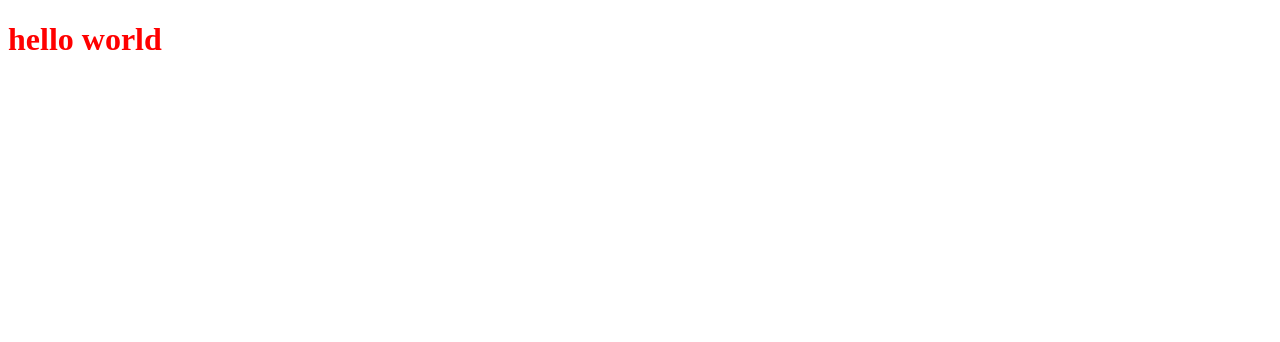
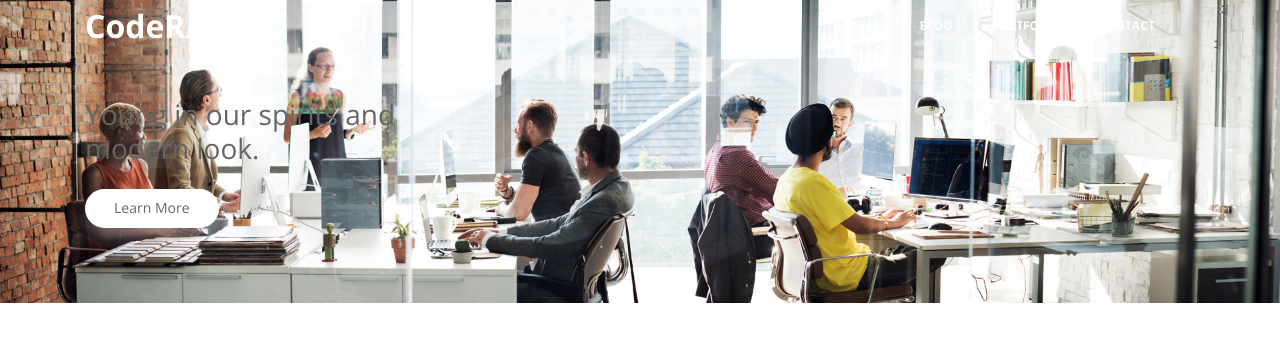
Before and after one commit to SuperAdolfo/CodeRad, a plain HTML site: page index.html in a window 1280 px wide. Drawn offline with nearby package versions, Linux system fonts and the light colour scheme.

Commit message:
complete up to 'navbar and header apart 3'

```diff
--- a/css/default.css
+++ b/css/default.css
@@ -1,3 +1,92 @@
-h1 {
-    color: red;
+:root {
+--white: #FFF;
+--black: #000;
+--font-color-base: #666;
+--font-color-dark: D#212529;
+--font-color-light: #b0aebe;
+--font-color-link: ©#57A6FF;
+--footer: #34314b;
+--footer-base: #2e2b45;
+--contrast: var(--font-color-light);
+--success: #64ECF5;
+--danger: •#FF8B8D;
+--grad-1: #a1ecff;
+--grad-2: #7dbeff;
 }
+
+
+body {
+    font-family: "Open Sans", "sans-seirf";
+    font-weight: 400;
+    font-size: 0.875rem;
+    line-height: 1.6;
+    letter-spacing: 0;
+    color: var(--font-color-base);
+    margin: 0;
+    padding: 0;
+}
+
+*,
+::after,
+::before {
+    box-sizing: border-box;
+}
+
+ul {
+    padding: 0;
+    margin: 0;
+    list-style: none;
+}
+
+a { text-decoration: none; }
+p { margin-top: 0; }
+
+h2 {
+    font-size: 1.75rem;
+    font-weight: 500;
+    line-height: 1.2;
+}
+
+img {
+    width: 100%;
+    max-width: 100%;
+    vertical-align: middle;
+    border-style: none;
+}
+
+.container {
+    width: 100%;
+    padding-left: 15px;
+    padding-right: 15px;
+    margin-left: auto;
+    margin-right: auto;
+}
+
+.btn {
+    display: inline-block;
+    font-weight: 400;
+    color: var(--font-color-dark);
+    text-align: center;
+    cursor: pointer;
+    user-select: none;
+    background-color: transparent;
+    border: 1px solid transparent;
+    padding: 0.375rem 0.75rem;
+    border-radius: 1.25rem;
+    transition: ease-in-out 0.3s;
+}
+
+.btn-white {
+    background-color: white;
+    color: var(--font-color-link);
+    box-shadow: 0px 10px 20px rgba( 255, 255, 255, 0.35);
+    padding: 0.475rem 1.75rem;
+}
+
+
+
+
+
+@media (min-width: 1200px) {
+    .container { max-width: 1140px;}
+}
--- a/css/styles.css
+++ b/css/styles.css
@@ -0,0 +1,76 @@
+.navbar {
+    position: fixed;
+    top: 0;
+    right: 0;
+    left: 0;
+    z-index: 500;
+    transition: ease-in-out 0.3s;
+}
+
+.navbar-nav {
+    display: flex;
+    align-items: center;
+}
+
+[aria-controls="navbar-dropdown"] {
+    display: none;
+}
+
+.navbar .container {
+    display: flex;
+    align-items: center;
+}
+
+
+.navbar-brand {
+    margin-right: auto;
+    font-size: 2rem;
+    font-weight: 700;
+    width: 100%;
+    transition: ease-in-out 0.3s;
+    color: var(--white);
+}
+
+.nav-link a {
+    color: var(--white);
+    font-size: 0.8125rem;
+    font-weight: 600;
+    font-family: "Hind", sans-serif;
+    text-transform: uppercase;
+    margin-right: 2.5rem;
+    line-height: 1.25rem;
+}
+
+.bg-header {
+    background-image: url(../assets/images/bg-header-1.jpg);
+    background-color: var(--footer);
+    background-repeat: no-repeat;
+    background-size: cover;
+    background-position: 50% 20%;
+    position: relative;
+    z-index: 1;
+    padding: 4.6875rem 0;
+}
+
+.bg-header::before {
+    background-image: linear-gradient(
+        30deg,
+        rgba (21, 27, 38, 0.8),
+        rgba (0, 0, 0, 0.2) 100%
+    );
+    position: absolute;
+    top: 0;
+    right: 0;
+    left: 0;
+    bottom: 0;
+    width: 100%;
+    height: 100%;
+    z-index: -1;
+    content: "";
+}
+
+.nav-link { color: var(--white); }
+
+.hero-header {
+    color: var(--white);
+}
--- a/index.html
+++ b/index.html
@@ -8,14 +8,49 @@
         <meta name="description" content="My Cool Website">
         <meta name="viewport" content="width=device-width, initial-scale=1">
 
+        <link href="https://fonts.googleapis.com/css2?family=Open+Sans:ital,wght@0,300;0,400;0,700;1,600&display=swap" rel="stylesheet">
+        <link href="https://fonts.googleapis.com/css2?family=Hind:wght@300;400;500;600;700&display=swap" rel="stylesheet">
+
         <link rel="stylesheet" href="./css/default.css">
         <link rel="stylesheet" href="./css/styles.css">
         <link rel="stylesheet" href="./css/responsive.css">
 
+    </head>
 
-    </head>
     <body>
-        <h1>hello world</h1>
+        <nav class="navbar nav">
+            <div class="container">
+                <button class="navbar-toggler" area-expanded="false" aria-controls="navbar-dropdown">
+                    <span>&#9776;</span>
+                </button>
+                <a class="navbar-brand"href="index.html">CodeRAD</a>
+            <ul class="navbar-nav">
+                <li class="nav-link">
+                    <a  href="#">Home</a>
+                </li>
+                <li class="nav-link">
+                    <a  href="#">Blog</a>
+                </li>
+                <li class="nav-link">
+                    <a  href="#">Portfolio</a>
+                </li>
+                <li class="nav-link">
+                    <a  href="#">Contact</a>
+                </li>
+            </ul>
+            </div>
+        </nav>
+
+        <header class="bg-header">
+            <div class="container">
+                <div class="herowrapper">
+                    <h2 class="heroheader">
+                        Young in our spirits and <br> modern look.
+                    </h2>
+                    <a class="btn btn-white"   href="#">Learn More</a>
+                </div>
+            </div>
+        </header>
 
     </body>
 </html>
```
Also changed, not shown: assets/images/1.png (added), assets/images/2.png (added), assets/images/3.png (added), assets/images/bg-amaze.png (added), assets/images/bg-demo.jpg (added), assets/images/bg-header-1.jpg (added), assets/images/blog1.jpg (added), assets/images/blog2.jpg (added), assets/images/demo-video-thumbnail.jpg (added), assets/images/image2.svg (added), assets/images/play.svg (added), assets/images/quote-colored.svg (added), assets/images/quote.svg (added), assets/images/terminal.png (added), 2 other files.
